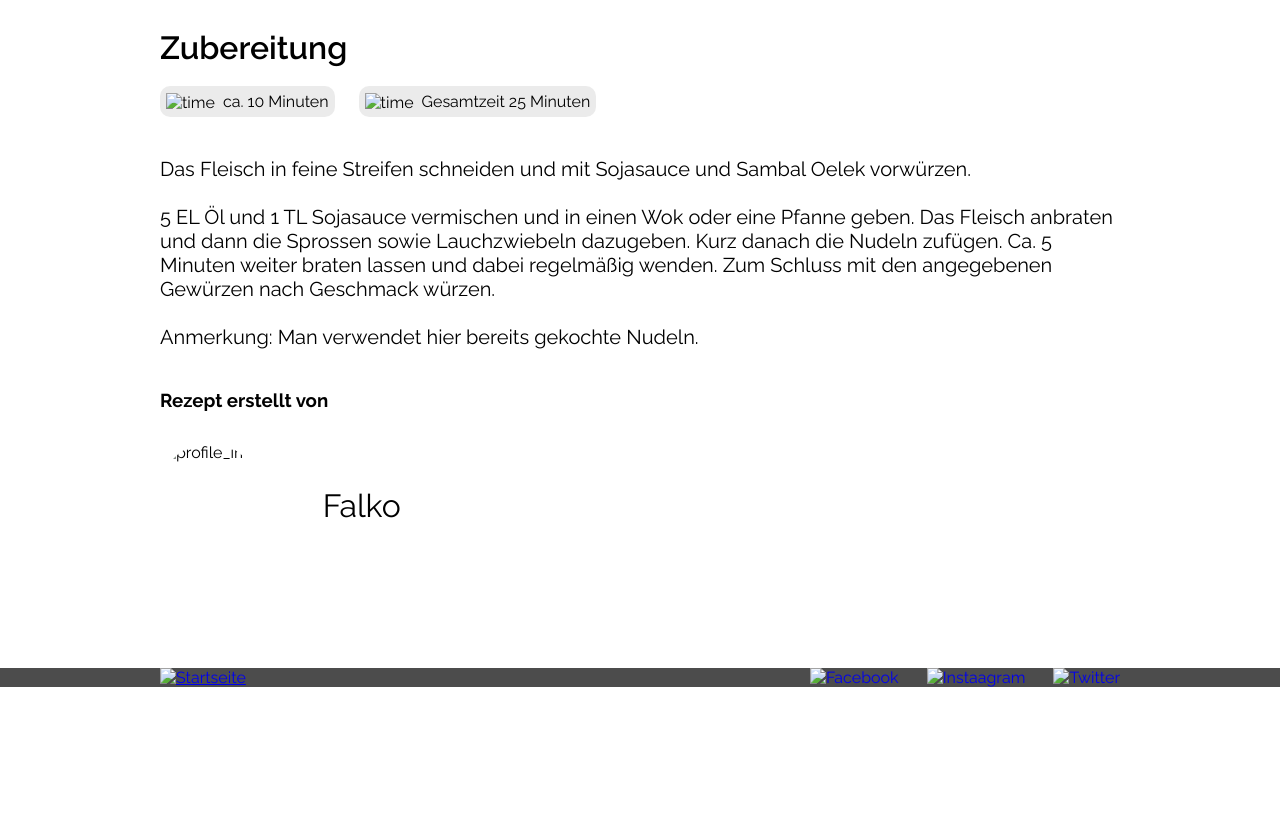
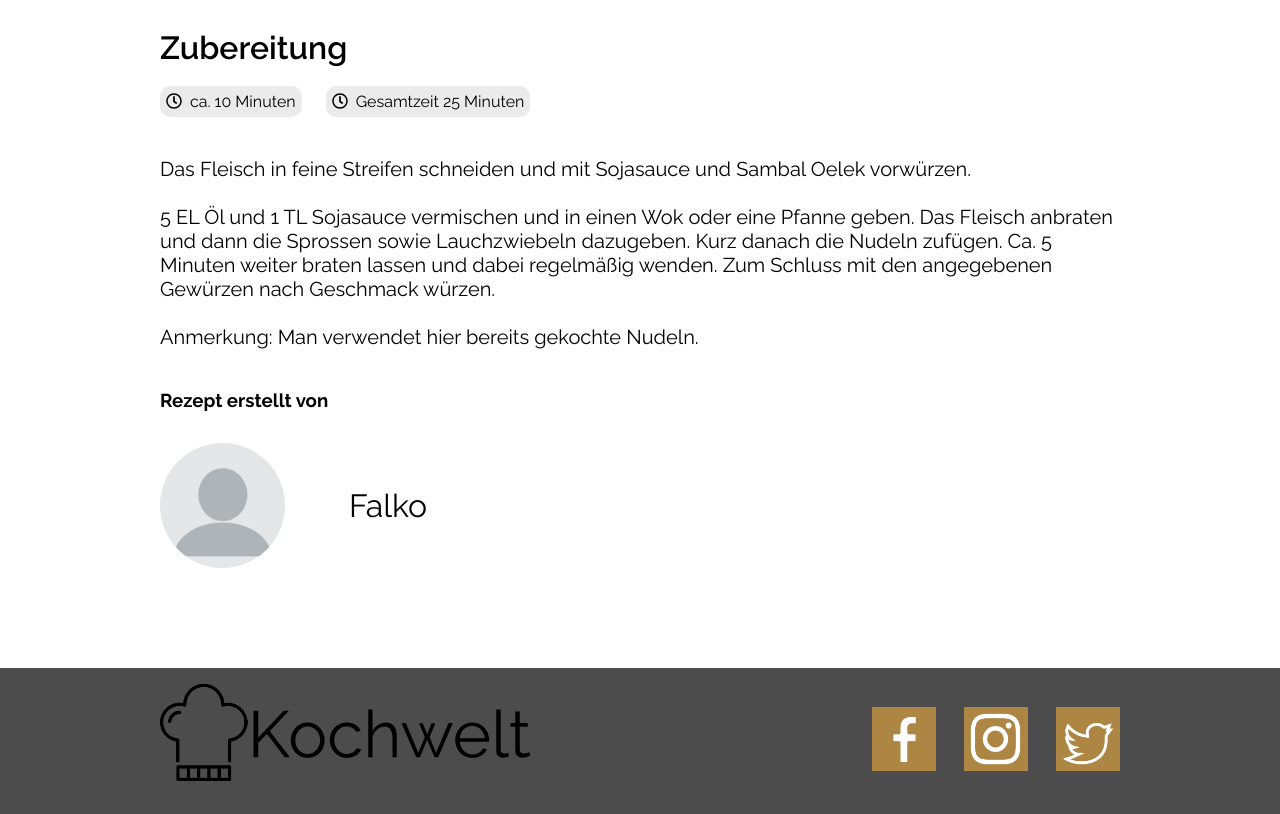
Before and after one commit to Ph1L-s/Kochwelt-TeamProjekt, a plain HTML site: page recips/html/falk_recipe.html in a window 1280 px wide. Shown: the part 1024-1838 px from the top of the page. Before the commit the page ends 1711 px from the top, so only its background shows below. Drawn offline with Linux system fonts and the light colour scheme.

Commit message:
icons and imgs inserted

```diff
--- a/recips/html/falk_recipe.html
+++ b/recips/html/falk_recipe.html
@@ -34,23 +34,23 @@
       <h1>Gebratene Nudeln</h1>
       <section class="image">
         <div>
-          <img class="noodle" src="./img/noodle.jpg" alt="" />
+          <img class="noodle" src="../../img/noodle.jpg" alt="" />
         </div>
       </section>
       <section class="metas">
         <div class="recipe_meta">
           <div class="time metapd">
-            <img class="meta" src="./img/icons/clock-regular.svg" alt="time" />
+            <img class="meta" src="../../img/icons/clock-regular.svg" alt="time" />
             25 Min.
           </div>
           <div class="level metapd">
-            <img class="meta" src="./img/icons/brain-solid.svg" alt="level" />
+            <img class="meta" src="../../img/icons/brain-solid.svg" alt="level" />
             simple
           </div>
           <div class="date metapd">
             <img
               class="meta"
-              src="./img/icons/calendar-alt-regular.svg"
+              src="../../img/icons/calendar-alt-regular.svg"
               alt="date"
             />
             16.05.2025
@@ -122,11 +122,11 @@
           <h2>Zubereitung</h2>
           <div class="preparation_meta">
             <div class="time metapd">
-              <img class="meta" src="./img/icons/clock-regular.svg" alt="time" />
+              <img class="meta" src="../../img/icons/clock-regular.svg" alt="time" />
               ca. 10 Minuten
             </div>
             <div class="time metapd">
-              <img class="meta" src="./img/icons/clock-regular.svg" alt="time" />
+              <img class="meta" src="../../img/icons/clock-regular.svg" alt="time" />
               Gesamtzeit 25 Minuten
             </div>
           </div>
@@ -143,7 +143,7 @@
           <div class="creator">
             <h3>Rezept erstellt von</h3>
               <div class="profile">
-                <img src="./img/profile.png" alt="profile_img">
+                <img src="../../img/profile.png" alt="profile_img">
                 <p>Falko</p>
               </div>
           </div>
@@ -155,18 +155,18 @@
       <div class="footer">
         <div class="footer_logo">
           <a href="./index.html">
-            <img class="logo" src="./img/logo.png" alt="Startseite" />
+            <img class="logo" src="../../img/logo.png" alt="Startseite" />
           </a>
         </div>
         <div class="social_logos">
           <a href="https://www.facebook.com">
-            <img class="social" src=".//img/Facebook.png" alt="Facebook" />
+            <img class="social" src="../../img/Facebook.png" alt="Facebook" />
           </a>
           <a href="https://www.instagram.com">
-            <img class="social" src="./img/ins.png" alt="Instaagram" />
+            <img class="social" src="../../img/ins.png" alt="Instagram" />
           </a>
           <a href="https://x.com/">
-            <img class="social" src="./img/twitter.png" alt="Twitter" />
+            <img class="social" src="../../img/twitter.png" alt="Twitter" />
           </a>
         </div>
       </div>
```
